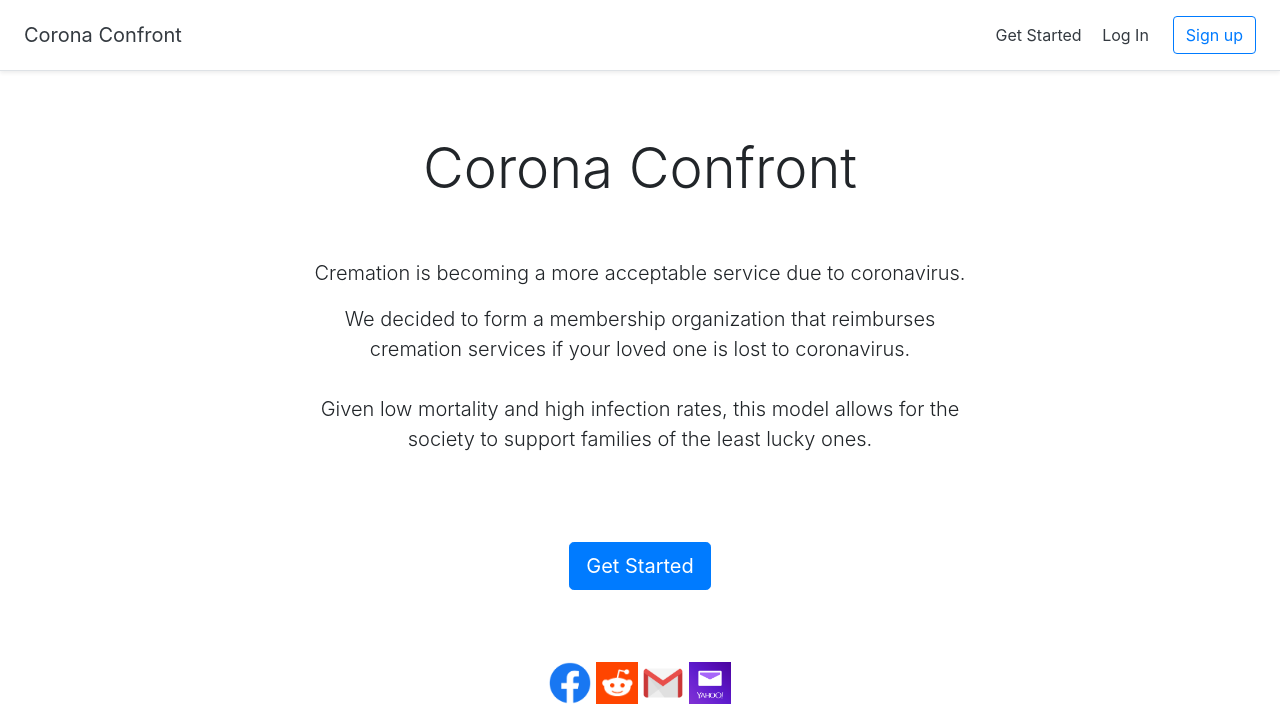
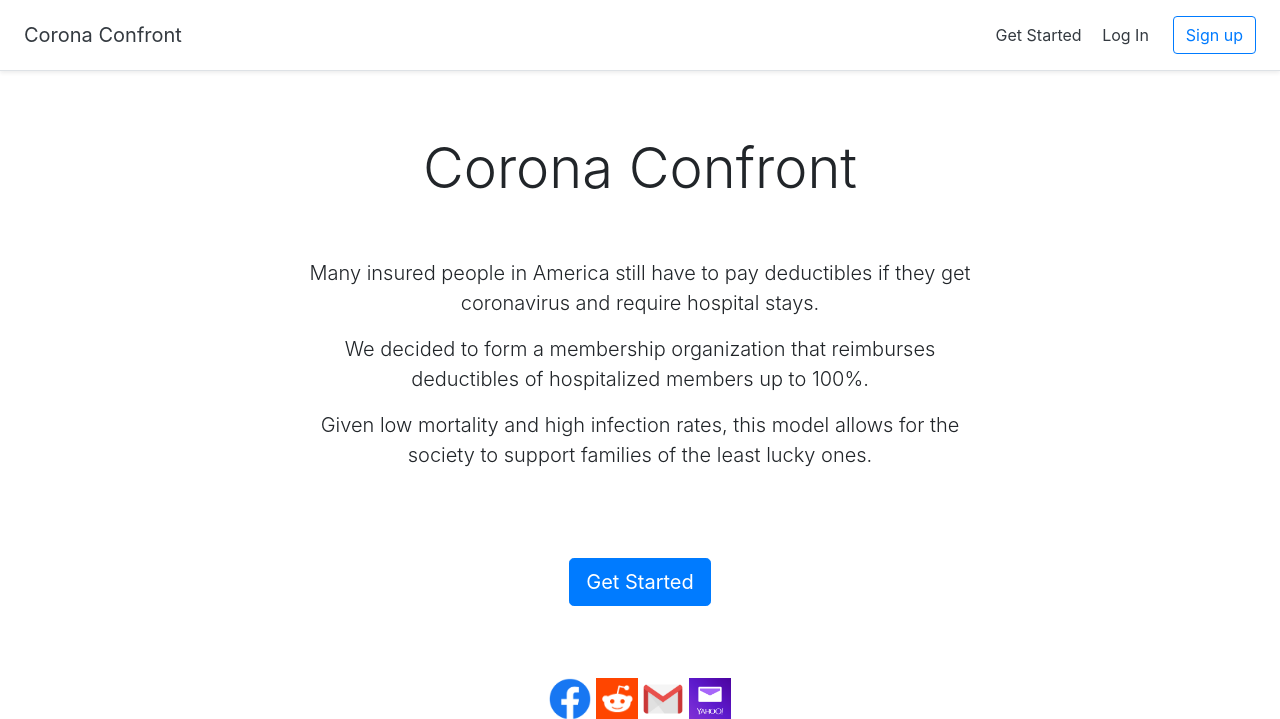
Before and after one commit to safariko/corona_confront, a Django app: page / in a window 1280 px wide. Shown: the top 719 px of the page. Run offline with Django 3.2, Linux system fonts and the light colour scheme; some libraries are stand-ins or nearby versions.

Commit message:
changed to deductible

```diff
--- a/plans/models.py
+++ b/plans/models.py
@@ -39,7 +39,7 @@ class Customer(models.Model):
     stripe_subscription_id = models.CharField(max_length=255)
     cancel_at_period_end = models.BooleanField(default=False)
     membership = models.BooleanField(default=False)
-    insurance_exists = models.CharField(max_length=3, choices=INSURANCE_CHOICES, default = 'YES')
+    insurance_exists = models.CharField(max_length=3, choices=INSURANCE_CHOICES, default = 'NO')
     first_name = models.CharField(max_length=200, null=True)
     last_name = models.CharField(max_length=200, null=True)
     birth_date = models.DateField(null=True)
--- a/templates/plans/base.html
+++ b/templates/plans/base.html
@@ -17,7 +17,7 @@
     <script scr=https://js.stripe.com/v3/"></script>
     <script>
     $( function() {
-      $( "#id_hosp_date" ).datepicker({ minDate: '-20', changeMonth: true, maxDate: '300'});
+      $( "#id_hosp_date" ).datepicker({ minDate: '0', changeMonth: true, maxDate: '300'});
     } );
 
       $( function() {
@@ -35,7 +35,7 @@
       <nav class="my-2 my-md-0 mr-md-3">
         <a class="p-2 text-dark" href="{% url 'get_started' %}">Get Started</a>
         {% if user.is_authenticated %}
-        <a class="p-2 text-dark" href="{% url 'reimburse' %}">Support Me</a>
+        <a class="p-2 text-dark" href="{% url 'reimburse' %}">Reimburse Me</a>
         <a class="p-2 text-dark" href="{% url 'settings' %}">Settings</a>
         <a class="p-2 text-dark" href="{% url 'logout' %}">Log Out</a>
         {% else %}
--- a/templates/plans/get_started.html
+++ b/templates/plans/get_started.html
@@ -3,8 +3,8 @@
 {% block content %}
 <div class="pricing-header px-3 py-3 pt-md-5 pb-md-4 mx-auto text-center">
   <h1 class="display-5">Current Membership Plans</h1>
-{#  <p class="lead">The eligiblity requirement is existing medical coverage through a US insurer</p>#}
-  <p class="lead">Cremation from Solacecares.com costs $895 and we'll reimburse up to 100% of this amount.</p>
+  <p class="lead">The eligiblity requirement is existing medical coverage through a US insurer</p>
+{#  <p class="lead">Cremation from Solacecares.com costs $895 and we'll reimburse up to 100% of this amount.</p>#}
 </div>
 
 <div class="container">
--- a/templates/plans/home.html
+++ b/templates/plans/home.html
@@ -5,12 +5,11 @@
 
 <div class="pricing-header px-3 py-3 pt-md-5 pb-md-4 mx-auto text-center">
   <h1 class="display-4">Corona Confront</h1>
-<br><br>{#  <p class="lead">Many insured people in America still have to pay deductibles if they get coronavirus and require hospital stays.#}
-{#  <p class="lead">We decided to form a membership organization that reimburses deductibles of hospitalized members up to 100%.</p>#}
-  <p class="lead">Cremation is becoming a more acceptable service due to coronavirus.<br>
-  <p class="lead">We decided to form a membership organization that reimburses cremation services if your loved one is lost to coronavirus.
-    <br><br>
-    Given low mortality and high infection rates, this model allows for the society to support families of the least lucky ones.</p> <br> <br> <br>
+<br><br><p class="lead">Many insured people in America still have to pay deductibles if they get coronavirus and require hospital stays.<br>
+  <p class="lead">We decided to form a membership organization that reimburses deductibles of hospitalized members up to 100%.</p>
+{#  <p class="lead">Cremation is becoming a more acceptable service due to coronavirus.<br>#}
+{#  <p class="lead">We decided to form a membership organization that reimburses cremation services if your loved one is lost to coronavirus.#}
+    <p class="lead">Given low mortality and high infection rates, this model allows for the society to support families of the least lucky ones.</p> <br> <br> <br>
   <a href="{% url 'get_started' %}"><button type="button" class="btn btn-lg btn-primary">Get Started </button></a> <br> <br> <br> <br>
 
   <a href="https://www.facebook.com/sharer/sharer.php?u=https://coronaconfront.com/"><img src="{% static "facebook.png" %}" id="facebook" height="42" width="42"></a>
--- a/templates/plans/join.html
+++ b/templates/plans/join.html
@@ -3,8 +3,8 @@
 {% block content %}
 <div class="pricing-header px-3 py-3 pt-md-5 pb-md-4 mx-auto text-center">
   <h1 class="display-5">Corona Confront Membership</h1>
-{#  <p class="lead">The eligiblity requirement is existing medical coverage through a US insurer</p>#}
-  <p class="lead">Cremation from Solacecares.com costs $895 and we'll reimburse up to 100% of this amount.</p>
+  <p class="lead">The eligiblity requirement is existing medical coverage through a US insurer</p>
+{#  <p class="lead">Cremation from Solacecares.com costs $895 and we'll reimburse up to 100% of this amount.</p>#}
 </div>
 
 <div class="container">
--- a/templates/registration/account_activation_sent.html
+++ b/templates/registration/account_activation_sent.html
@@ -1,5 +1,5 @@
 {% extends 'plans/base.html' %}
 
 {% block content %}
-  <p>Please confirm your email address to complete the registration. </p>
+  <p>Please confirm your email address to complete the registration. If it doesn't appear within a few minutes, check your spam folder. </p>
 {% endblock %}
--- a/templates/registration/new_insurance.html
+++ b/templates/registration/new_insurance.html
@@ -14,8 +14,8 @@
   <div class="card-deck mb-3 text-center">
     <div class="card mb-4 shadow-sm">
       <div class="card-header">
-{#        <h4 class="my-0 font-weight-normal">Do you have medical insurance for the next 3 months?</h4>#}
-        <h4 class="my-0 font-weight-normal">Have you already been hospitalized due to coronavirus?</h4>
+        <h4 class="my-0 font-weight-normal">Do you have medical insurance for the next 3 months?</h4>
+{#        <h4 class="my-0 font-weight-normal">Have you already been hospitalized due to coronavirus?</h4>#}
       </div>
       <div class="card-body">
         <ul class="list-unstyled mt-3 mb-4">
@@ -36,7 +36,7 @@
 
 <script>
 $('#id_insurance_exists').on('change',function(){
-    if( $(this).val()==="NO"){
+    if( $(this).val()==="YES"){
     $("#insurance_yes").show()
     $("#insurance_no").hide()
     }
--- a/templates/registration/reimburse.html
+++ b/templates/registration/reimburse.html
@@ -4,7 +4,7 @@
 
 </div>
 <div class="pricing-header px-3 py-3 pt-md-5 pb-md-4 mx-auto text-center">
-  <h1 class="display-5">Support Me</h1>
+  <h1 class="display-5">Reimburse Me</h1>
   <p class="lead"></p>
 </div>
 
```
Also changed, not shown: plans/forms.py (+4 -4 lines), plans/migrations/0002_auto_20200408_2019.py (added).
